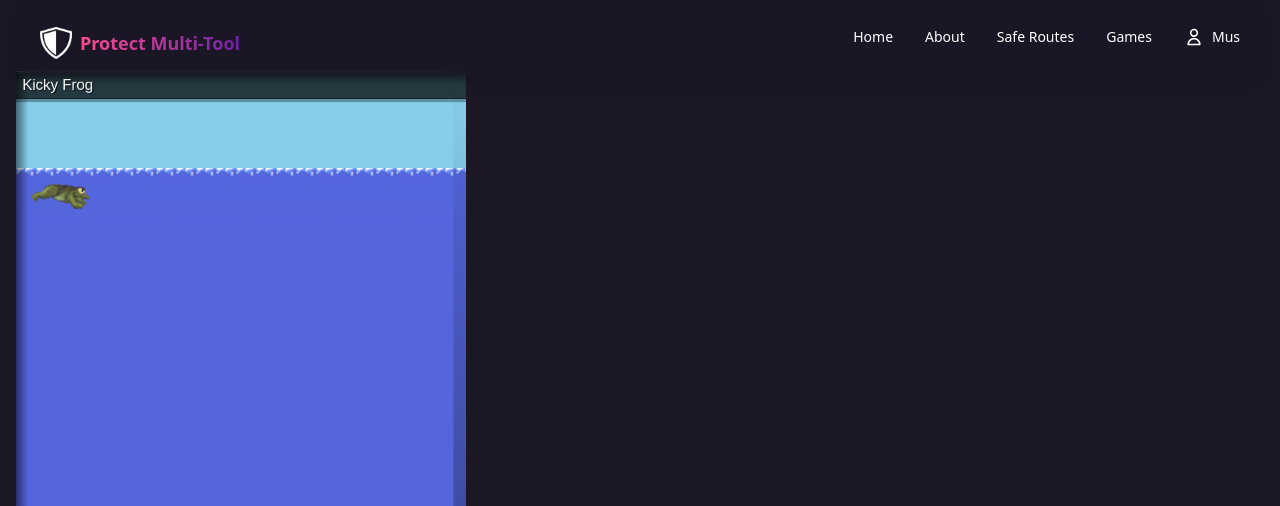
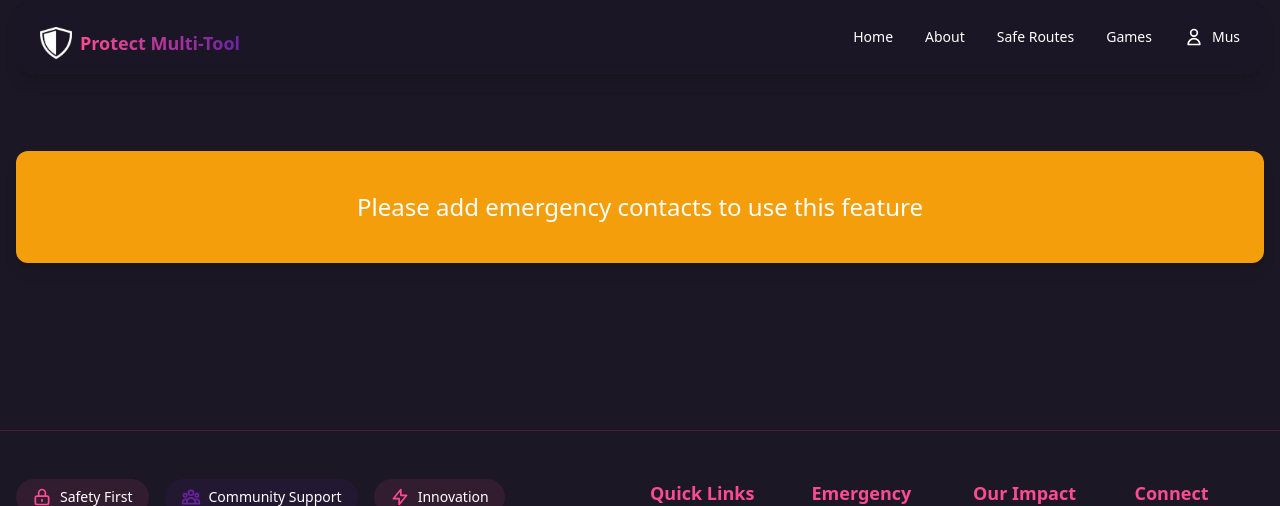
Before and after one commit to 3disturbed/Protect_Multitool, a Django app: page /game/ in a window 1280 px wide. Shown: the part 49-555 px from the top of the page. Run offline with Django 5.2, Linux system fonts and the light colour scheme; a user stored in the database is signed in; data comes from the database, SQL or seed files in the repository; some libraries are stand-ins or nearby versions.

Commit message:
Emergency contact requirement for game and route planner added

```diff
--- a/game/templates/game/game.html
+++ b/game/templates/game/game.html
@@ -3,6 +3,8 @@
 {% block content %}
 {% load static %}
 
+{% if user.is_authenticated %}
+{% if contacts %}
 <canvas id="gameCanvas" width="720" height="1280"></canvas>
 <button id="playButton">Full Screen</button>
 <br>
@@ -28,14 +30,21 @@
         console.log("Geolocation updated:", window.gameConfig.latitude, window.gameConfig.longitude);
     });
 </script>
+{% else %}
+<a href="{% url 'account_home:add_emergency_contact' %}"
+    class="mt-20 w-full px-4 py-10 font-medium bg-amber-500 text-2xl text-white rounded-xl hover:bg-opacity-80 transition-all transform hover:scale-105 shadow-lg text-center block">
+    Please add emergency contacts to use this feature
+</a>
+{% endif %}
+{% endif %}
 <script type="module" src="{% static 'game/game.js' %}"></script>
 
-<script >
+<script>
     const floorImg = "{% static './game/images/floor.png' %}";
     const frogImg = "{% static 'game/images/frog.png' %}";
     const plantImg = "{% static 'game/images/plant.png' %}";
     const rockImg = "{% static 'game/images/rock.png' %}";
-    const surfaceImg ="{% static 'game/images/surface.png' %}";
+    const surfaceImg = "{% static 'game/images/surface.png' %}";
     const wallImg = "{% static 'game/images/wall.png' %}";
 
 
--- a/game/views.py
+++ b/game/views.py
@@ -25,9 +25,12 @@ def simple_game_view(request):
             print (emergency_contacts_list)
     else:
         print('No emergency contacts to display')
+
+    emergency_contacts_check = emergency_contacts_list
     emergency_contacts_json = json.dumps(emergency_contacts_list)
     print(emergency_contacts_json)
     context = {
+        'emergency_contacts_check': emergency_contacts_check,
         'emergency_contacts_list': emergency_contacts_json,
         'first_name': first_name,
     }
--- a/route_planner/views.py
+++ b/route_planner/views.py
@@ -20,6 +20,7 @@ def planner(request):
     print(f"Current user: {request.user.username}")
 
     contacts = EmergencyContact.objects.filter(user=request.user)
+    emergency_contacts_check = contacts
     print(f"Number of contacts found: {contacts.count()}")
     for contact in contacts:
         print(f"Found contact: {contact.name}, {contact.phone}")
@@ -38,6 +39,7 @@ def planner(request):
     context = {
         'form': form,
         'contacts' : contacts,
+        'emergency_contacts_check': emergency_contacts_check
     }
 
     print(f"Context contacts count: {contacts.count()}")
```
Also changed, not shown: route_planner/templates/route_planner/planner.html (+18 -7 lines).
